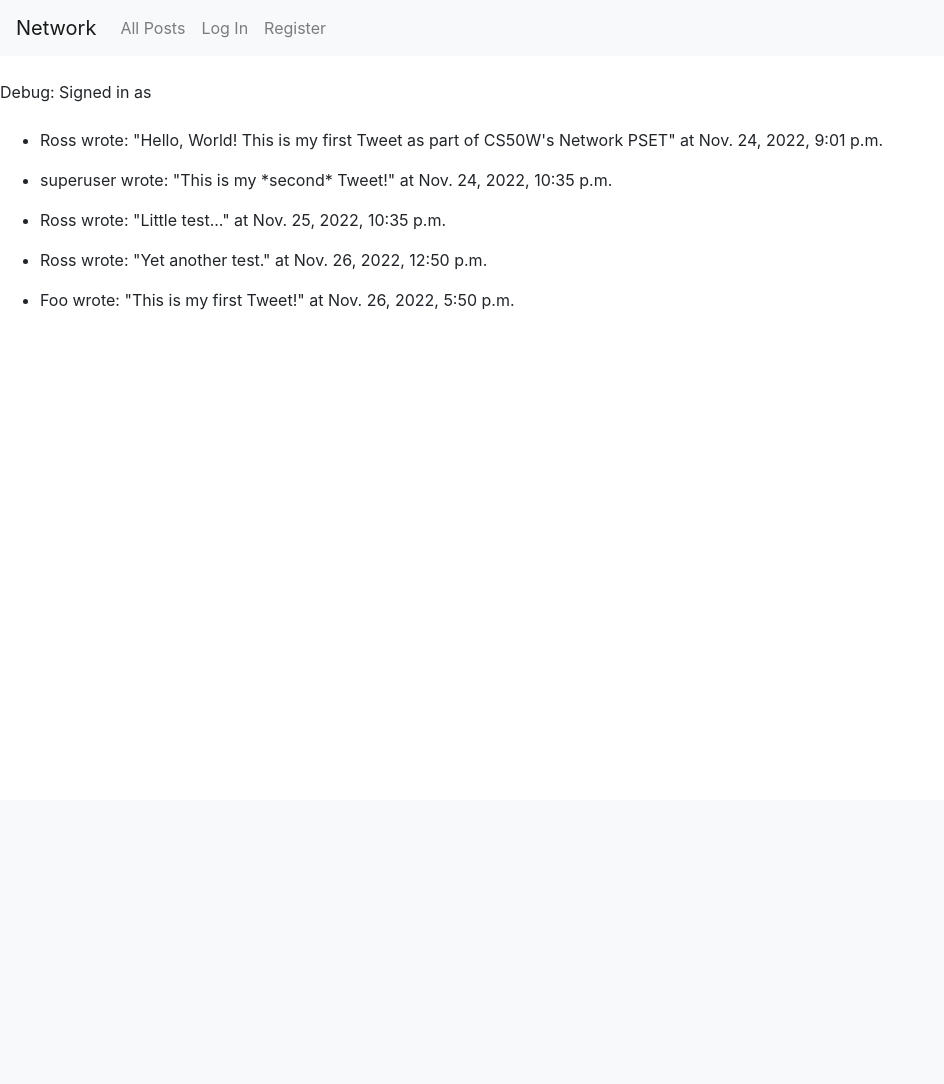
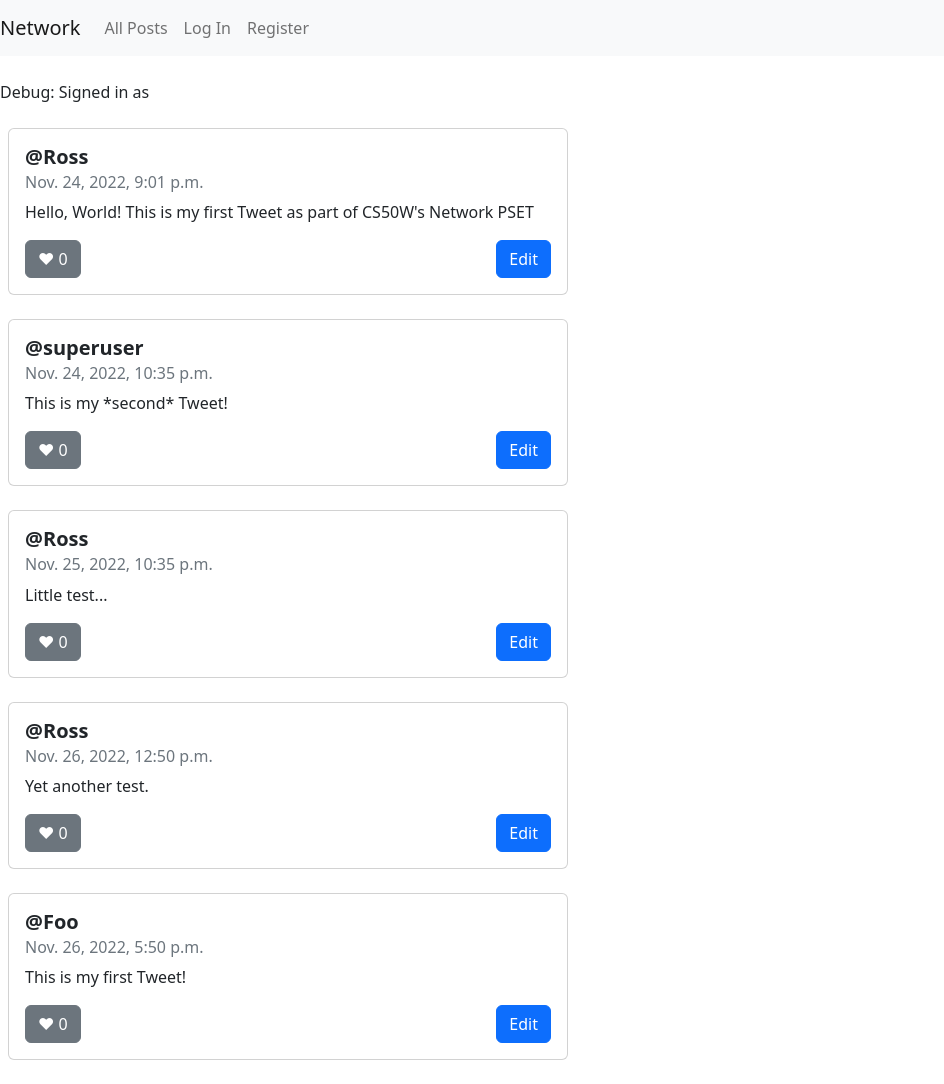
Before and after one commit to Ross-Coron/network, a Django app: page /allPosts in a window 1280 px wide. Shown: the whole page, without its empty margins (0-944 px from the left). Before the commit the page ends 310 px from the top, so only its background shows below. Run offline with Django 3.2, Linux system fonts and the light colour scheme; data comes from the database, SQL or seed files in the repository; some libraries are stand-ins or nearby versions.

Commit message:
Added individual Tweet HTML to allPosts page

```diff
--- a/network/templates/network/allPosts.html
+++ b/network/templates/network/allPosts.html
@@ -9,12 +9,17 @@ Debug: Signed in as <strong>{{ user.username }}</strong>
 
 
 {% for tweet in tweets %}
-<ul>
-     <li>{{tweet.author}} wrote: "{{tweet.tweetText}}" at {{tweet.posted}} </li>
-</ul>
 
-
-
+<div class="ms-2 card" style="width: 35rem;">
+  <div class="card-body rounded">
+     <h5 class="card-title"><b>@{{ tweet.author }}</b></h5>
+     <h6 class="card-subtitle mb-2 text-muted">{{tweet.posted}}</h6>
+     <p class="card-text">{{tweet.tweetText}}</p>
+     <button class="btn btn-secondary float-left" id="foo">&hearts;&nbsp;<span id="bar">0</span></button>
+     <button class="btn btn-primary float-end">Edit</button>
+</div>
+</div>
+<br>
 
 {% endfor %}
 
--- a/network/templates/network/layout.html
+++ b/network/templates/network/layout.html
@@ -1,11 +1,16 @@
 {% load static %}
+
 
 <!DOCTYPE html>
 <html lang="en">
     <head>
         <title>{% block title %}Social Network{% endblock %}</title>
-        <link rel="stylesheet" href="https://stackpath.bootstrapcdn.com/bootstrap/4.4.1/css/bootstrap.min.css" integrity="sha384-Vkoo8x4CGsO3+Hhxv8T/Q5PaXtkKtu6ug5TOeNV6gBiFeWPGFN9MuhOf23Q9Ifjh" crossorigin="anonymous">
-        <link href="{% static 'network/styles.css' %}" rel="stylesheet">
+            <link href="https://cdn.jsdelivr.net/npm/bootstrap@5.2.3/dist/css/bootstrap.min.css" rel="stylesheet" integrity="sha384-rbsA2VBKQhggwzxH7pPCaAqO46MgnOM80zW1RWuH61DGLwZJEdK2Kadq2F9CUG65" crossorigin="anonymous">
+            <link rel="stylesheet" href="{% static 'network/styles.css' %}"/>
+
+
+
+
     </head>
     <body>
 
@@ -47,4 +52,29 @@
             {% endblock %}
         </div>
     </body>
+
+<script>
+
+   function like() {
+
+      let num = document.querySelector("#bar").innerHTML
+      let heart = document.querySelector("#foo");
+
+      if (heart.classList.contains("btn-secondary")) {
+         this.className = "btn btn-danger float-left";
+         num++;
+         document.querySelector("#bar").innerHTML = num;
+      } else {
+         this.className = "btn btn-secondary float-left";
+         num--;
+         document.querySelector("#bar").innerHTML = num;
+      }
+   }
+
+   document.addEventListener('DOMContentLoaded', function() {
+      document.querySelector("#foo").onclick = like;
+  });
+
+</script>
+
 </html>
```
